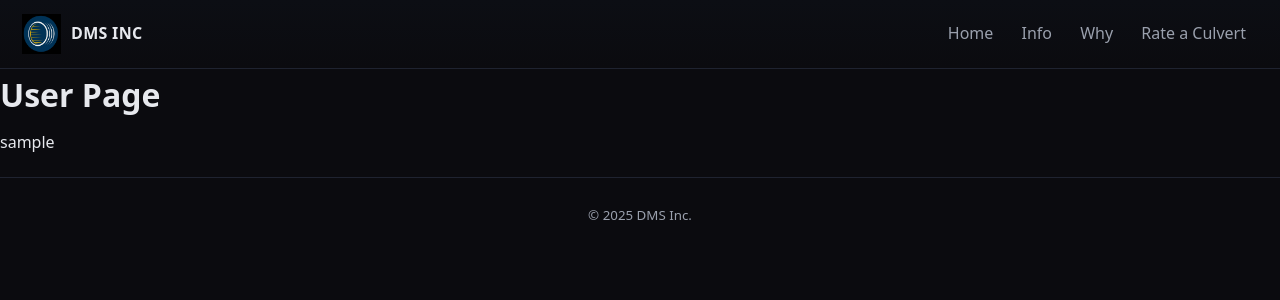
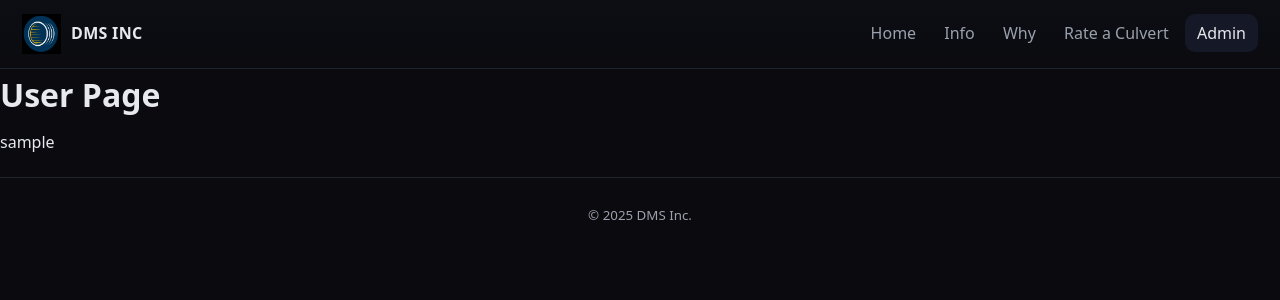
Before and after one commit to SOuellette22/DMS-inc-CSC4910, a Flask app: page /admin/ in a window 1280 px wide. Shown: the top 300 px of the page. Run offline with Flask 3, Linux system fonts and the light colour scheme; the visitor is signed in with stand-in values (Sample User, id 1); parts of the project's set-up code (start-up, migrations or seed data) failed here and were passed over.

Commit message:
Feat: added the admin page to the header of all the pages

```diff
--- a/src/admin/templates/admin.html
+++ b/src/admin/templates/admin.html
@@ -1,6 +1,8 @@
 {% extends "base.html" %}
 
 {% block title %}Admin Page{% endblock %}
+
+{% block adminActive %}class="active"{% endblock %}
 
 {% block content %}
     <h1>User Page</h1>
--- a/src/templates/base.html
+++ b/src/templates/base.html
@@ -21,6 +21,7 @@
         <a href="{{ url_for('core.info') }}" {% block infoActive %}{% endblock %}>Info</a>
         <a href="{{ url_for('core.why') }}" {% block whyActive %}{% endblock %}>Why</a>
         <a href="{{ url_for('rate.index') }}" {% block rateActive %}{% endblock %}>Rate a Culvert</a>
+          <a href="{{ url_for('admin.index') }}" {% block adminActive %}{% endblock %}>Admin</a>
       </nav>
     </header>
 
```
